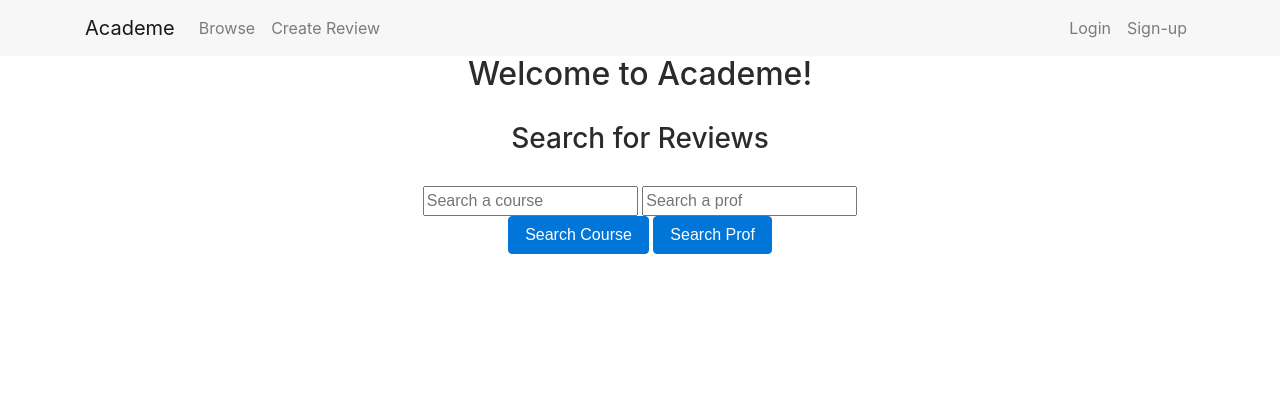
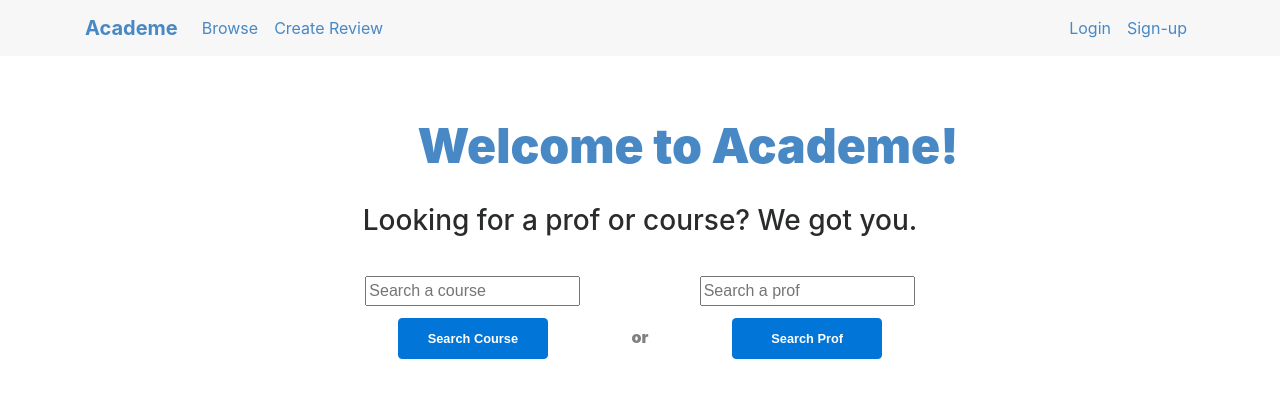
Before and after one commit to JayCay/Academe, a Django app: page / in a window 1280 px wide. Shown: the top 403 px of the page. Run offline with Django 3.2, Linux system fonts and the light colour scheme; some libraries are stand-ins or nearby versions.

Commit message:
Fixed AJAX bug where it wouldnt get all array locs, added css

```diff
--- a/academe/settings.py
+++ b/academe/settings.py
@@ -136,7 +136,7 @@ STATICFILES_DIRS = [
 # Tells django where to put static files after collectstatic
 STATIC_ROOT = os.path.join(BASE_DIR, 'staticfiles')
 
-LOGIN_REDIRECT_URL = 'reviews_index'
+LOGIN_REDIRECT_URL = 'homepage'
 LOGOUT_REDIRECT_URL = 'homepage'
 
 EMAIL_BACKEND = 'django.core.mail.backends.console.EmailBackend'
--- a/academe/views.py
+++ b/academe/views.py
@@ -12,6 +12,7 @@ from profs import views as prof_views
 from reviews.forms import ReviewForm
 
 from profs.models import Prof
+from courses.models import Course
 from django.contrib.auth.models import User
 
 def index(request):
@@ -32,15 +33,24 @@ def search(request):
 	if(request.method == 'POST'):
 		prof_query = request.POST.get('prof', None)
 		course_query = request.POST.get('course', None)
-		try:
-			# Query profs
-			prof_set = Prof.objects.annotate(search_name=Concat('first_name', Value(' '), 'last_name'))
-			profs = prof_set.filter(search_name__icontains=prof_query)
+		if prof_query:
+			message = "You searched profs for: " + prof_query
+			try:
+				# Query profs
+				prof_set = Prof.objects.annotate(search_name=Concat('first_name', Value(' '), 'last_name'))
+				profs = prof_set.filter(search_name__icontains=prof_query)
 
-			# profs = Prof.objects.filter(first_name__icontains=prof_query last_name__contains=prof_query)
-			return render(request, 'profs/index.html', {'profs': profs})
-		except Prof.DoesNotExist:
-			return HttpResponse('No such prof')
+				# profs = Prof.objects.filter(first_name__icontains=prof_query last_name__contains=prof_query)
+				return render(request, 'profs/index.html', {'profs': profs, 'message': message})
+			except Prof.DoesNotExist:
+				return HttpResponse('No such prof')
+		else:
+			message = "You searched courses for: " + course_query
+			try:
+				courses = Course.objects.filter(name__icontains=course_query)
+				return render(request, 'courses/index.html', {'courses': courses, 'message': message})
+			except Course.DoesNotExist:
+				return HttpResponse('No such course')
 	else:
 		courses = course_views.all_course()
 		return render(request, 'templates/browse.html', {'courses': courses})
--- a/courses/templates/courses/index.html
+++ b/courses/templates/courses/index.html
@@ -1,7 +1,9 @@
 {% extends 'templates/base.html' %}
 {% block content %}
 <center><h1>Courses</h1></center>
-<!-- Create the table rows -->
+{% if message %}
+<center><p>{{message}}</p></center>
+{% endif %}
 {% for course in courses %}
 	<ul style="text-align: center; list-style: none; padding: 0">
 		<li><a href="">{{ course.name }}</a></li>
--- a/profs/templates/profs/index.html
+++ b/profs/templates/profs/index.html
@@ -1,6 +1,9 @@
 {% extends 'templates/base.html' %}
 {% block content %}
 <center><h1>Professors</h1></center>
+{% if message %}
+<center><p>{{message}}</p></center>
+{% endif %}
 <!-- Create the table rows -->
 {% for prof in profs %}
 	<ul style="text-align: center; list-style: none; padding: 0">
--- a/static/css/main.css
+++ b/static/css/main.css
@@ -15,3 +15,57 @@ th {
 tr:nth-child(even) {
     background-color: #dddddd;
 }
+
+/* Base html */
+#welcome, h2, h1{
+	color: #4788C5 !important;
+	font-weight: bold !important;
+}
+
+/* Navbar */
+.navbar-brand {
+	font-weight: bold;
+}
+.navbar-brand, .nav-item a {
+	color: #4788C5 !important;
+	transition: 1s;
+}
+
+.nav-item a:hover {
+	text-decoration: underline;
+}
+
+#username {
+	color: black !important;
+}
+
+
+/* templates>index.html */
+.content {
+	margin: 4em;
+}
+
+#search div{
+	display: inline-block;
+	margin: 2em 1em;
+}
+
+#search p {
+	display: inline;
+	margin: 2em;
+	color: grey;
+}
+
+#search .btn {
+	width: 70%;
+	margin: 1em;
+	padding: 0.9em;
+	font-size: 0.8em;
+	text-align: center;
+	font-weight: bold;
+}
+
+/* Browse */
+.course {
+	margin: 2em;
+}
--- a/templates/base.html
+++ b/templates/base.html
@@ -14,12 +14,6 @@
         <a class="navbar-brand" href="{% url 'homepage' %}">Academe</a>
         <div class="collapse navbar-collapse" id="navbarNav">
             <ul class="navbar-nav mr-auto">
-                <!-- <li class="nav-item">
-                    <a class="nav-link" href="{% url 'profs_index' %}">Professors</a>
-                </li>
-                <li class="nav-item">
-                    <a class="nav-link" href="{% url 'courses_index' %}">Courses</a>
-                </li> -->
                 <li class="nav-item">
                     <a class="nav-link" href="{% url 'browse' %}">Browse</a>
                 </li>
@@ -27,11 +21,13 @@
                     <a class="nav-link" href="{% url 'review' %}">Create Review</a>
                 </li>
             </ul>
-            <form class="form-inline">
-                <!--<input type="text" class="form-control" placeholder="Search">
-                <button class="btn btn-outline-success">Search</button> -->
-                <ul class="navbar-nav mr-auto">
+            <form class="form-inline"><ul class="navbar-nav mr-auto">
                 	{% if user.is_authenticated %}
+
+                    <li class="nav-item">
+                        <a class="nav-link" id="username">Hi, {{user.username}}!</a>
+                    </li>
+
 	                <li class="nav-item">
 	                    <a class="nav-link" href="{% url 'logout' %}">Logout</a>
 	                </li>
@@ -48,7 +44,9 @@
         </div>
     </div>
 </nav>
-	{% block content %}
-	{% endblock %}
+    <div class="content">
+    {% block content %}
+    {% endblock %}
+    </div>
 </body>
 </html>
--- a/templates/index.html
+++ b/templates/index.html
@@ -1,26 +1,21 @@
 {% extends 'templates/base.html' %}
 {% block content %}
-	<h2><center> Welcome to Academe! </center></h2>
+	<h2 id="welcome"><strong><center> Welcome to Academe! </center><strong></h2>
 	<br>
-	<h3><center> Search for Reviews </center></h3>
-	<form method="post" action="/search/" style="text-align: center">
+	<h3><center> Looking for a prof or course? We got you.<center></h3>
+	<form id="search" method="post" action="/search/" style="text-align: center">
 		{% csrf_token %}
 		<div>
+			<input type="text" placeholder="Search a course" name="course">
 			<br>
-			<input type="text" placeholder="Search a course" name="course">
+			<button type = "submit" class = "btn btn-primary">Search Course</button>
+		</div>
+		<p>or</p>
+		<div>
 			<input type="text" placeholder="Search a prof" name="prof">
 			<br>
-		</div>
-		<div>
-			<button type = "submit" class = "btn btn-primary">Search Course</button>
 			<button type = "submit" class = "btn btn-primary">Search Prof</button>
 		</div>
-		<!--<div>
-			<input type="text" placeholder="Search a prof" name="prof">
-			<br>
-			<input class="btn-primary" id="submitsearch" type="Search Prof" name="">
-		</div> -->
 		<br>
-
 	</form>
 {% endblock %}
```
Also changed, not shown: reviews/templates/reviews/review_form.html (+31 -6 lines), db.sqlite3.
